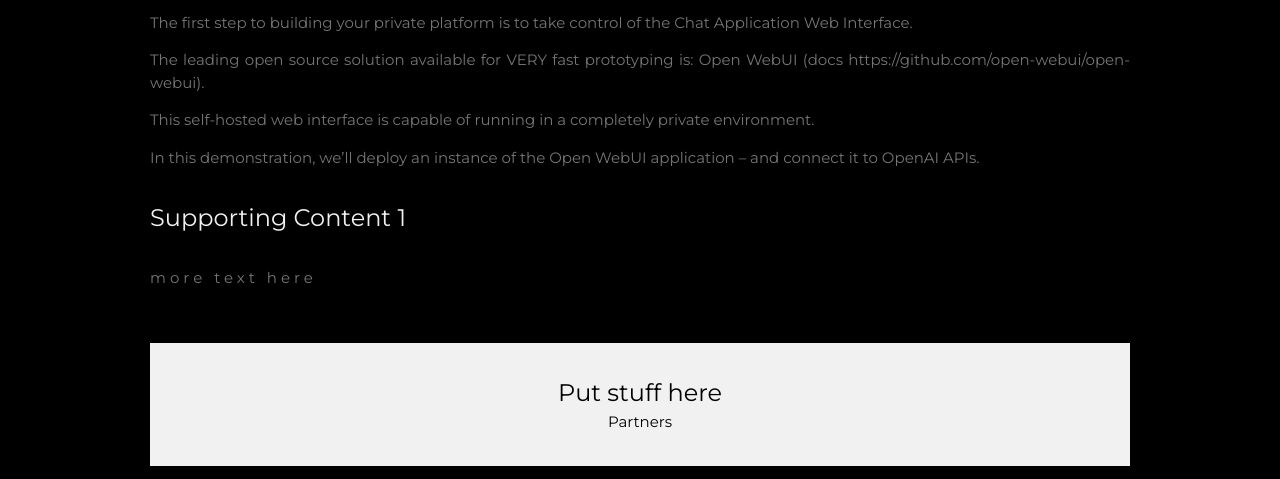
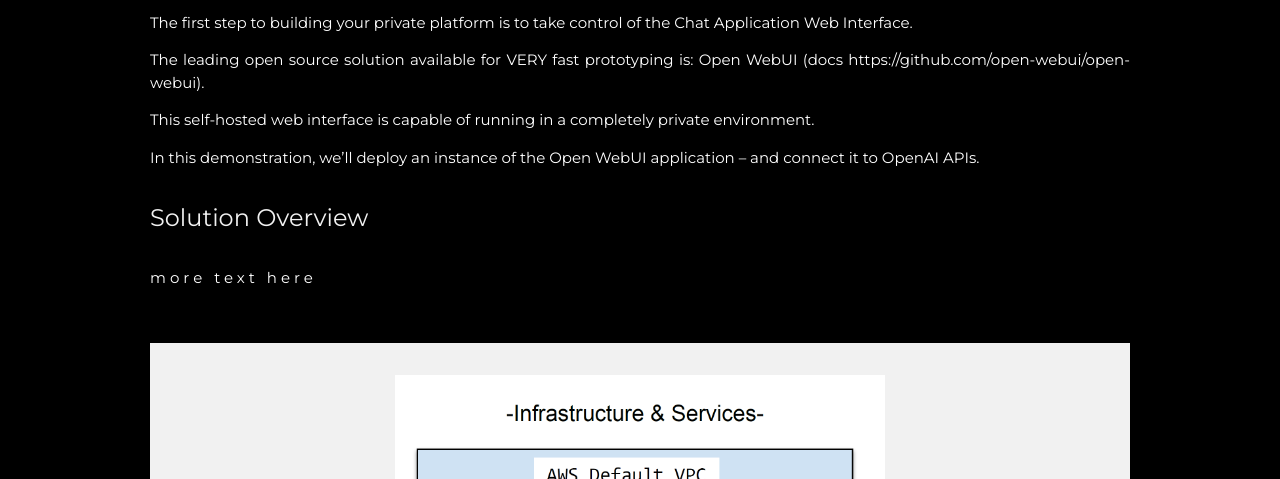
Before and after one commit to lenny-j/private-ai-labs.techlenny.com, a plain HTML site: page index.html in a window 1280 px wide. Shown: the part 421-900 px from the top of the page. Drawn offline with nearby package versions, Linux system fonts and the light colour scheme.

Commit message:
add e1 data

```diff
--- a/index.html
+++ b/index.html
@@ -8,7 +8,9 @@
 <link rel="stylesheet" href="https://fonts.googleapis.com/css?family=Montserrat">
 <link rel="stylesheet" href="https://cdnjs.cloudflare.com/ajax/libs/font-awesome/4.7.0/css/font-awesome.min.css">
 <style>
-body, h1,h2,h3,h4,h5,h6 {font-family: "Montserrat", sans-serif}
+body, h1,h2,h3,h4,h5,h6 {font-family: "Montserrat", sans-serif;}
+p {color: white;}
+
 .w3-row-padding img {margin-bottom: 12px}
 
 </style>
@@ -41,15 +43,14 @@
       <p>The leading open source solution available for VERY fast prototyping is: Open WebUI (docs https://github.com/open-webui/open-webui).</p>
       <p>This self-hosted web interface is capable of running in a completely private environment.</p>
       <p>In this demonstration, we’ll deploy an instance of the Open WebUI application – and connect it to OpenAI APIs.</p>
-    <h3 class="w3-padding-16 w3-text-light-grey">Supporting Content 1</h3>
+    <h3 class="w3-padding-16 w3-text-light-grey">Solution Overview</h3>
     <p class="w3-wide">more text here</p>
 
     <br>
 
     <div class="w3-row w3-center w3-padding-16 w3-section w3-light-grey">
       <div class="w3-full w3-section">
-        <span class="w3-xlarge">Put stuff here</span><br>
-        Partners
+        <span class="w3-xlarge"><img src="assets/ex-1-diag.png" style="max-width: 50%;"></span><br>
       </div>
     </div>
 
@@ -76,11 +77,10 @@
         Partners
       </div>
     </div>
-
-
+    <a href="https://github.com/lenny-j/private-ai-labs.techlenny.com/blob/main/templates/step1-template.yaml" target="_blank">
     <button class="w3-button w3-light-grey w3-padding-large w3-section">
-      <i class="fa fa-download"></i> Download Template
-    </button>
+      <i class="fa fa-download"></i> Open Template
+    </button></a>
 
     <hr class="w3-opacity">
     <!-- .. next here -->
```
Also changed, not shown: assets/ex-1-diag.png (added), 1 other file.
